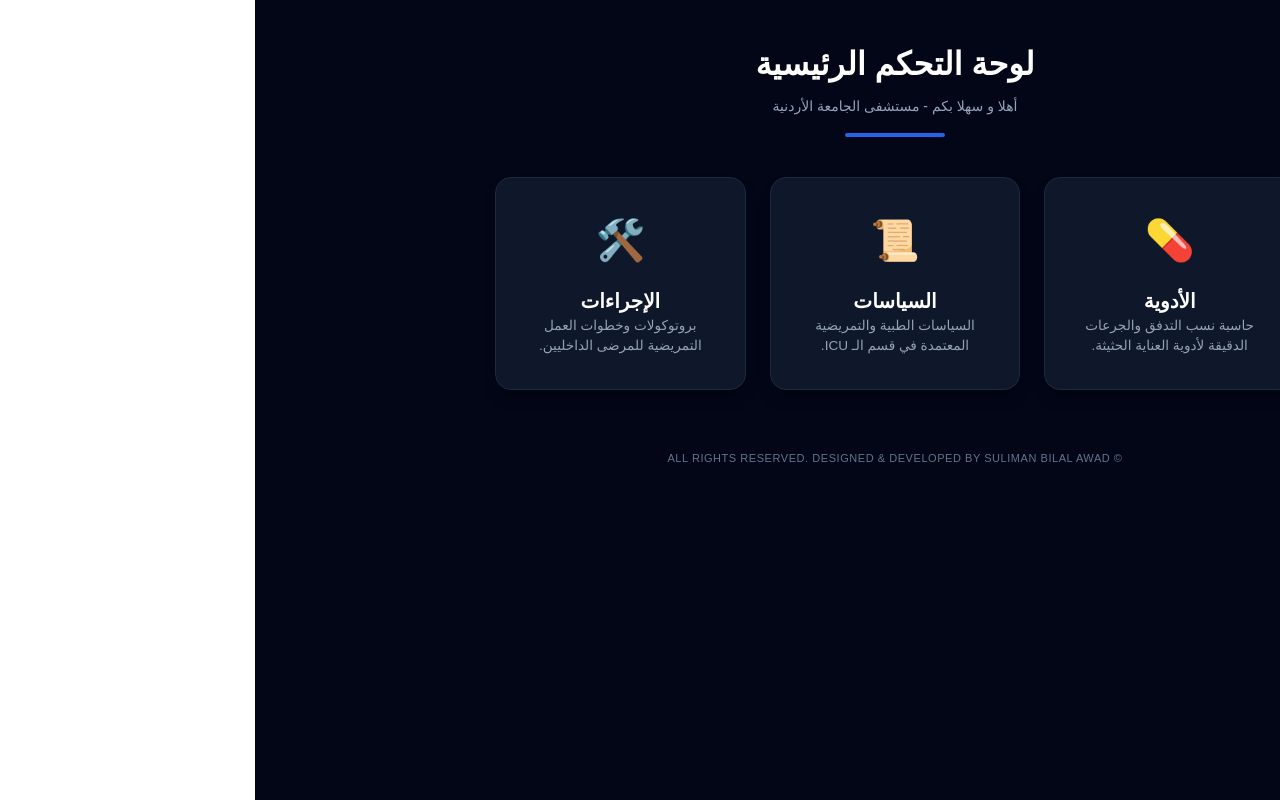
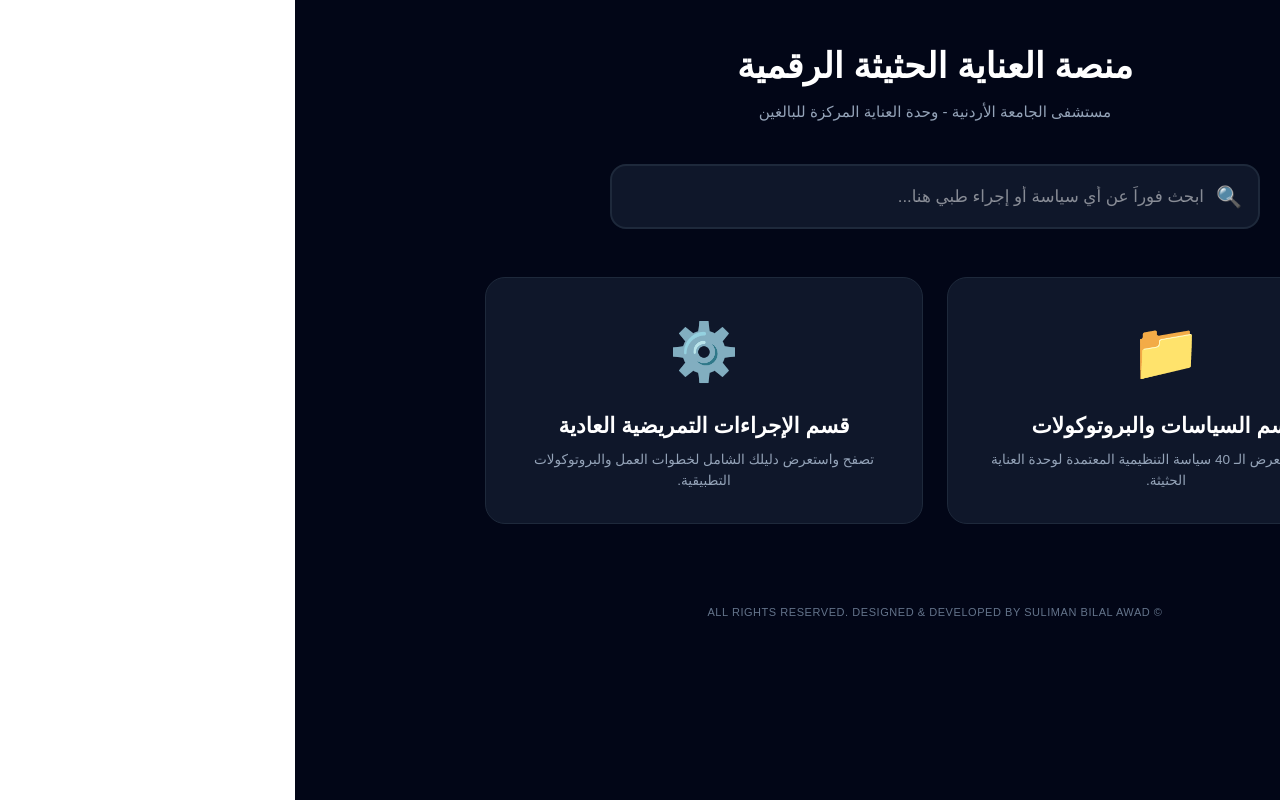
Before and after one commit to samcashbmwusa/icu-adult-infusion-calculator, a Next.js app: page /dashboard in a window 1280 px wide. Built offline with nearby package versions, Linux system fonts and the light colour scheme.

Commit message:
Fix syntax error on dashboard page layout centering property

```diff
--- a/app/dashboard/page.tsx
+++ b/app/dashboard/page.tsx
@@ -1,132 +1,141 @@
 'use client';
 
+import { useState } from 'react';
 import { useRouter } from 'next/navigation';
+
+interface SearchItem {
+  title: string;
+  type: 'policy' | 'procedure';
+  pdfUrl: string;
+  id: number;
+}
 
 export default function DashboardPage() {
   const router = useRouter();
+  const [searchTerm, setSearchTerm] = useState<string>('');
+  const [selectedPdf, setSelectedPdf] = useState<string | null>(null);
+
+  // 📁 قاعدة البيانات المركزية للبحث الفوري من الصفحة الرئيسية
+  const allItems: SearchItem[] = [
+    // السياسات
+    { id: 1, title: "Allow Natural Death (AND)", type: 'policy', pdfUrl: "https://drive.google.com/file/d/1FH_c3jgFS8dvuMyiGaFo88-1KVUhPJd-/preview" },
+    { id: 2, title: "الخروج رغم النصيحة الطبية (DAMA)", type: 'policy', pdfUrl: "https://drive.google.com/file/d/1vJUFXvmf8dDb9RKUI7uLRmyiAUE5pGfo/preview" },
+    // الإجراءات
+    { id: 1, title: "Anti-Embolism Stocking (الإجراء العملي)", type: 'procedure', pdfUrl: "https://drive.google.com/file/d/1wO-PvVfnUIYn9bzq3dPielokQ0mmPCy2/preview" },
+    { id: 2, title: "Assist-ETT", type: 'procedure', pdfUrl: "https://drive.google.com/file/d/1SWwyAeOwFa435STj4dSLjNNqd6uhXQYR/preview" },
+    { id: 3, title: "Assisting-Extubation", type: 'procedure', pdfUrl: "https://drive.google.com/file/d/10rgNJT9f2xXhp2HlcWHvhj4PAhu6xVR8/preview" },
+  ];
+
+  // تصفية النتائج بناءً على النص المكتوب
+  const filteredResults = searchTerm.trim() === '' ? [] : allItems.filter(item =>
+    item.title.toLowerCase().includes(searchTerm.toLowerCase())
+  );
 
   return (
-    <div
-      style={{
-        backgroundColor: '#020617',
-        minHeight: '100vh',
-        display: 'flex',
-        flexDirection: 'column',
-        alignItems: 'center',
-        padding: '40px 16px',
-        fontFamily: 'sans-serif',
-        color: '#f8fafc',
-        boxSizing: 'border-box'
-      }}
-      dir="rtl"
-    >
-      {/* العنوان العلوي والترويسة */}
-      <div style={{ maxWidth: '800px', width: '100%', marginBottom: '40px', textAlign: 'center' }}>
-        <h1 style={{ fontSize: '2rem', fontWeight: '900', color: '#ffffff', marginBottom: '8px' }}>
-          لوحة التحكم الرئيسية
+    <div style={{ backgroundColor: '#020617', minHeight: '100vh', padding: '40px 16px', fontFamily: 'sans-serif', color: '#f8fafc' }} dir="rtl">
+
+      {/* هيدر الصفحة الرئيسية */}
+      <div style={{ maxWidth: '800px', margin: '0 auto 40px auto', textAlign: 'center' }}>
+        <h1 style={{ fontSize: '2.2rem', fontWeight: '900', color: '#ffffff', margin: '0 0 8px 0' }}>
+          منصة العناية الحثيثة الرقمية
         </h1>
-        <p style={{ fontSize: '0.875rem', color: '#94a3b8', margin: '0' }}>
-         أهلا و سهلا بكم - مستشفى الجامعة الأردنية
+        <p style={{ fontSize: '0.95rem', color: '#94a3b8', margin: '0' }}>
+          مستشفى الجامعة الأردنية - وحدة العناية المركزة للبالغين
         </p>
-        <div style={{ width: '100px', height: '4px', backgroundColor: '#2563eb', borderRadius: '4px', marginTop: '16px', marginLeft: 'auto', marginRight: 'auto' }}></div>
       </div>
 
-      {/* شبكة الخيارات التفاعلية الثلاثة */}
-      <div
-        style={{
-          display: 'grid',
-          gridTemplateColumns: 'repeat(auto-fit, minmax(240px, 1fr))',
-          gap: '24px',
-          maxWidth: '800px',
-          width: '100%',
-          boxSizing: 'border-box'
-        }}
-      >
-        {/* الكرت الأول: الأدوية */}
-        <div
-          onClick={() => router.push('/medications')}
-          style={{
-            backgroundColor: '#0f172a',
-            border: '1px solid #1e293b',
-            borderRadius: '16px',
-            padding: '32px 24px',
-            textAlign: 'center',
-            cursor: 'pointer',
-            transition: 'all 0.2s ease',
-            boxShadow: '0 10px 15px -3px rgba(0, 0, 0, 0.3)'
-          }}
-          onMouseEnter={(e) => {
-            e.currentTarget.style.borderColor = '#2563eb';
-            e.currentTarget.style.transform = 'translateY(-4px)';
-          }}
-          onMouseLeave={(e) => {
-            e.currentTarget.style.borderColor = '#1e293b';
-            e.currentTarget.style.transform = 'translateY(0)';
-          }}
-        >
-          <div style={{ fontSize: '2.5rem', marginBottom: '16px' }}>💊</div>
-          <h2 style={{ fontSize: '1.25rem', fontWeight: 'bold', color: '#ffffff', margin: '0' }}>الأدوية</h2>
-          <p style={{ fontSize: '0.85rem', color: '#94a3b8', marginTop: '8px', margin: '0' }}>حاسبة نسب التدفق والجرعات الدقيقة لأدوية العناية الحثيثة.</p>
+      {/* 🔍 شريط البحث المركزي الكبير الذكي */}
+      <div style={{ maxWidth: '650px', margin: '0 auto 48px auto', position: 'relative' }}>
+        <div style={{ display: 'flex', alignItems: 'center', backgroundColor: '#0f172a', border: '2px solid #1e293b', borderRadius: '16px', padding: '4px 16px', transition: 'all 0.3s' }}>
+          <span style={{ fontSize: '1.3rem', marginLeft: '12px' }}>🔍</span>
+          <input
+            type="text"
+            placeholder="ابحث فوراً عن أي سياسة أو إجراء طبي هنا..."
+            value={searchTerm}
+            onChange={(e) => setSearchTerm(e.target.value)}
+            style={{ width: '100%', padding: '14px 0', backgroundColor: 'transparent', border: 'none', color: '#ffffff', fontSize: '1.05rem', outline: 'none' }}
+          />
+          {searchTerm && (
+            <button onClick={() => setSearchTerm('')} style={{ backgroundColor: 'transparent', border: 'none', color: '#64748b', cursor: 'pointer', fontSize: '1.1rem' }}>✕</button>
+          )}
         </div>
 
-        {/* الكرت الثاني: السياسات */}
+        {/* ⚡ قائمة نتائج البحث الفورية المنسدلة */}
+        {searchTerm.trim() !== '' && (
+          <div style={{ position: 'absolute', top: '105%', left: 0, width: '100%', backgroundColor: '#0f172a', border: '1px solid #334155', borderRadius: '14px', boxShadow: '0 20px 25px -5px rgba(0,0,0,0.5)', zIndex: 100, overflow: 'hidden', padding: '6px 0' }}>
+            {filteredResults.length > 0 ? (
+              filteredResults.map((item, index) => (
+                <div
+                  key={index}
+                  onClick={() => {
+                    setSearchTerm('');
+                    if (item.pdfUrl) setSelectedPdf(item.pdfUrl);
+                  }}
+                  style={{ padding: '14px 20px', cursor: 'pointer', borderBottom: index !== filteredResults.length - 1 ? '1px solid #1e293b' : 'none', display: 'flex', justifyContent: 'space-between', alignItems: 'center', transition: 'background 0.2s' }}
+                  onMouseEnter={(e) => e.currentTarget.style.backgroundColor = '#1e293b'}
+                  onMouseLeave={(e) => e.currentTarget.style.backgroundColor = 'transparent'}
+                >
+                  <span style={{ fontWeight: '600', color: '#e2e8f0', fontSize: '0.95rem' }}>{item.title}</span>
+                  <span style={{ fontSize: '0.75rem', padding: '4px 10px', borderRadius: '20px', fontWeight: 'bold', backgroundColor: item.type === 'policy' ? '#10b98120' : '#3b82f620', color: item.type === 'policy' ? '#10b981' : '#3b82f6', border: `1px solid ${item.type === 'policy' ? '#10b98130' : '#3b82f630'}` }}>
+                    {item.type === 'policy' ? '📄 سياسة' : '⚙️ إجراء عملي'}
+                  </span>
+                </div>
+              ))
+            ) : (
+              <div style={{ padding: '16px', textAlign: 'center', color: '#94a3b8', fontSize: '0.9rem' }}>❌ لم نجد أي نتائج متطابقة للبحث.</div>
+            )}
+          </div>
+        )}
+      </div>
+
+      {/* 📁 الأقسام الرئيسية (الكروت التصفحية الأصلية) */}
+      <div style={{ display: 'grid', gridTemplateColumns: 'repeat(auto-fit, minmax(280px, 1fr))', gap: '24px', maxWidth: '900px', margin: '0 auto' }}>
+
+        {/* كرت قسم السياسات */}
         <div
           onClick={() => router.push('/policies')}
-          style={{
-            backgroundColor: '#0f172a',
-            border: '1px solid #1e293b',
-            borderRadius: '16px',
-            padding: '32px 24px',
-            textAlign: 'center',
-            cursor: 'pointer',
-            transition: 'all 0.2s ease',
-            boxShadow: '0 10px 15px -3px rgba(0, 0, 0, 0.3)'
-          }}
-          onMouseEnter={(e) => {
-            e.currentTarget.style.borderColor = '#10b981';
-            e.currentTarget.style.transform = 'translateY(-4px)';
-          }}
-          onMouseLeave={(e) => {
-            e.currentTarget.style.borderColor = '#1e293b';
-            e.currentTarget.style.transform = 'translateY(0)';
-          }}
+          style={{ backgroundColor: '#0f172a', border: '1px solid #1e293b', borderRadius: '20px', padding: '32px 24px', textAlign: 'center', cursor: 'pointer', transition: 'all 0.2s' }}
+          onMouseEnter={(e) => { e.currentTarget.style.borderColor = '#10b981'; e.currentTarget.style.transform = 'translateY(-4px)'; }}
+          onMouseLeave={(e) => { e.currentTarget.style.borderColor = '#1e293b'; e.currentTarget.style.transform = 'translateY(0)'; }}
         >
-          <div style={{ fontSize: '2.5rem', marginBottom: '16px' }}>📜</div>
-          <h2 style={{ fontSize: '1.25rem', fontWeight: 'bold', color: '#ffffff', margin: '0' }}>السياسات</h2>
-          <p style={{ fontSize: '0.85rem', color: '#94a3b8', marginTop: '8px', margin: '0' }}>السياسات الطبية والتمريضية المعتمدة في قسم الـ ICU.</p>
+          <div style={{ fontSize: '3.5rem', marginBottom: '16px' }}>📁</div>
+          <h2 style={{ fontSize: '1.35rem', fontWeight: 'bold', color: '#ffffff', margin: '0 0 8px 0' }}>قسم السياسات والبروتوكولات</h2>
+          <p style={{ fontSize: '0.85rem', color: '#94a3b8', margin: '0', lineHeight: '1.5' }}>تصفح واستعرض الـ 40 سياسة التنظيمية المعتمدة لوحدة العناية الحثيثة.</p>
         </div>
 
-        {/* الكرت الثالث: الإجراءات */}
+        {/* كرت قسم الإجراءات */}
         <div
           onClick={() => router.push('/procedures')}
-          style={{
-            backgroundColor: '#0f172a',
-            border: '1px solid #1e293b',
-            borderRadius: '16px',
-            padding: '32px 24px',
-            textAlign: 'center',
-            cursor: 'pointer',
-            transition: 'all 0.2s ease',
-            boxShadow: '0 10px 15px -3px rgba(0, 0, 0, 0.3)'
-          }}
-          onMouseEnter={(e) => {
-            e.currentTarget.style.borderColor = '#eab308';
-            e.currentTarget.style.transform = 'translateY(-4px)';
-          }}
-          onMouseLeave={(e) => {
-            e.currentTarget.style.borderColor = '#1e293b';
-            e.currentTarget.style.transform = 'translateY(0)';
-          }}
+          style={{ backgroundColor: '#0f172a', border: '1px solid #1e293b', borderRadius: '20px', padding: '32px 24px', textAlign: 'center', cursor: 'pointer', transition: 'all 0.2s' }}
+          onMouseEnter={(e) => { e.currentTarget.style.borderColor = '#3b82f6'; e.currentTarget.style.transform = 'translateY(-4px)'; }}
+          onMouseLeave={(e) => { e.currentTarget.style.borderColor = '#1e293b'; e.currentTarget.style.transform = 'translateY(0)'; }}
         >
-          <div style={{ fontSize: '2.5rem', marginBottom: '16px' }}>🛠️</div>
-          <h2 style={{ fontSize: '1.25rem', fontWeight: 'bold', color: '#ffffff', margin: '0' }}>الإجراءات</h2>
-          <p style={{ fontSize: '0.85rem', color: '#94a3b8', marginTop: '8px', margin: '0' }}>بروتوكولات وخطوات العمل التمريضية للمرضى الداخليين.</p>
+          <div style={{ fontSize: '3.5rem', marginBottom: '16px' }}>⚙️</div>
+          <h2 style={{ fontSize: '1.35rem', fontWeight: 'bold', color: '#ffffff', margin: '0 0 8px 0' }}>قسم الإجراءات التمريضية العادية</h2>
+          <p style={{ fontSize: '0.85rem', color: '#94a3b8', margin: '0', lineHeight: '1.5' }}>تصفح واستعرض دليلك الشامل لخطوات العمل والبروتوكولات التطبيقية.</p>
         </div>
+
       </div>
 
-      <p style={{ fontSize: '11px', color: '#64748b', marginTop: '60px', textTransform: 'uppercase', letterSpacing: '0.05em' }}>
-        © All Rights Reserved. Designed & Developed by Suliman Bilal Awad
-      </p>
+      {/* 🖥️ شاشة العرض المدمجة المنبثقة للـ PDF الذكي ملء الشاشة */}
+      {selectedPdf && (
+        <div style={{ position: 'fixed', top: 0, left: 0, width: '100vw', height: '100vh', backgroundColor: 'rgba(2, 6, 23, 0.98)', display: 'flex', flexDirection: 'column', alignItems: 'center', justifyContent: 'center', zIndex: 9999, padding: '24px', boxSizing: 'border-box' }}>
+          <div style={{ maxWidth: '1200px', width: '100%', display: 'flex', justifyContent: 'space-between', alignItems: 'center', marginBottom: '16px', backgroundColor: '#0f172a', padding: '12px 24px', borderRadius: '16px', border: '1px solid #1e293b', boxSizing: 'border-box' }}>
+            <span style={{ fontSize: '1rem', fontWeight: 'bold', color: '#ffffff' }}>📄 محرك البحث المركزي - xاستعراض المستند بالدقة الكاملة</span>
+            <button onClick={() => setSelectedPdf(null)} style={{ backgroundColor: '#ef4444', border: 'none', color: '#fff', padding: '8px 20px', borderRadius: '12px', cursor: 'pointer', fontWeight: 'bold' }}>إغلاق العرض ✕</button>
+          </div>
+          <div style={{ maxWidth: '1200px', width: '100%', height: '80vh', backgroundColor: '#1e293b', borderRadius: '16px', overflow: 'hidden', border: '1px solid #334155' }}>
+            <iframe src={selectedPdf} width="100%" height="100%" allow="autoplay" style={{ border: 'none' }}></iframe>
+          </div>
+        </div>
+      )}
+
+      {/* الفوتر */}
+      <div style={{ textAlign: 'center', marginTop: '80px' }}>
+        <p style={{ fontSize: '11px', color: '#64748b', textTransform: 'uppercase', letterSpacing: '0.05em' }}>
+          © All Rights Reserved. Designed & Developed by Suliman Bilal Awad
+        </p>
+      </div>
     </div>
   );
 }
```
